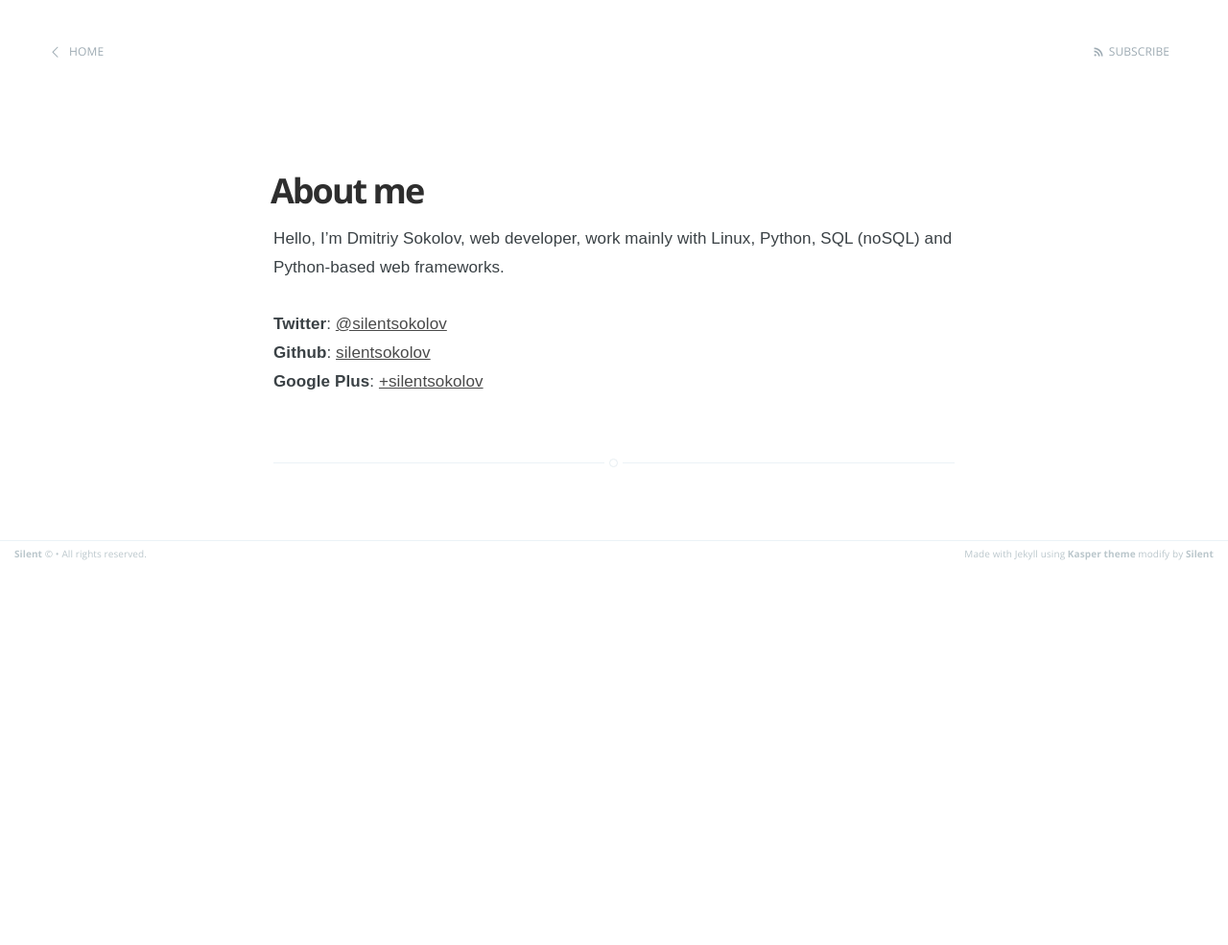
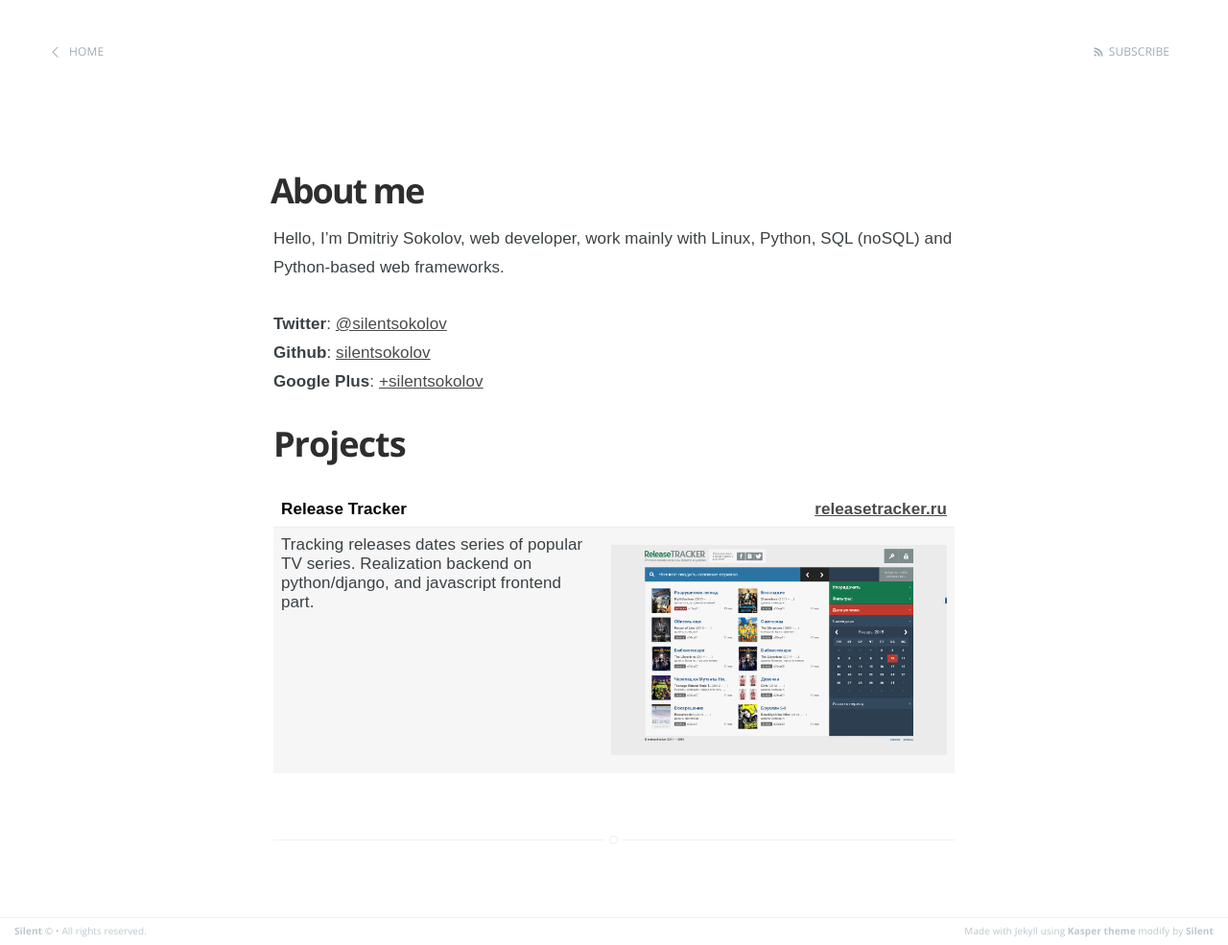
Before and after one commit to silentsokolov/silentsokolov.github.io, a Jekyll site: the page built from about.md, in a window 1280 px wide. Shown: the whole page at 96% size. Built offline with Jekyll 4.4.1, drawn with Linux system fonts in a browser that asks for light colours; Markdown is read by kramdown in place of the engine named in the settings; before the commit the page ends 900 px from its top, so only the background shows below that.

Commit message:
Add portfolio

```diff
--- a/_config.yml
+++ b/_config.yml
@@ -4,6 +4,9 @@ meta_description: ""
 disqus_shortname: silentsokolov
 
 markdown: redcarpet
+redcarpet:
+    extensions: ["tables",]
+
 highlighter: pygments
 logo: false
 paginate: 15
--- a/about.md
+++ b/about.md
@@ -8,3 +8,10 @@ Hello, I'm Dmitriy Sokolov, web developer, work mainly with Linux, Python, SQL (
 **Twitter**: [@silentsokolov](https://twitter.com/silentsokolov)
 **Github**: [silentsokolov](https://github.com/SilentSokolov)
 **Google Plus**: [+silentsokolov](https://plus.google.com/u/0/107646256737298700712)
+
+
+## Projects
+
+| Release Tracker | [releasetracker.ru](http://releasetracker.ru/) |
+| --- | ------: |
+| Tracking releases dates series of popular TV series. Realization backend on python/django, and javascript frontend part. | ![Styled icon](/assets/images/portfolio/releasetracker.png) |
--- a/assets/css/screen.css
+++ b/assets/css/screen.css
@@ -1809,3 +1809,8 @@ body:not(.post-template) .post-title {
   font-size: 1.3rem;
   white-space: nowrap;
 }
+
+.post-content table img {
+    display: block;
+    max-width: none;
+}
```
Also changed, not shown: assets/images/portfolio/releasetracker.png (added).
